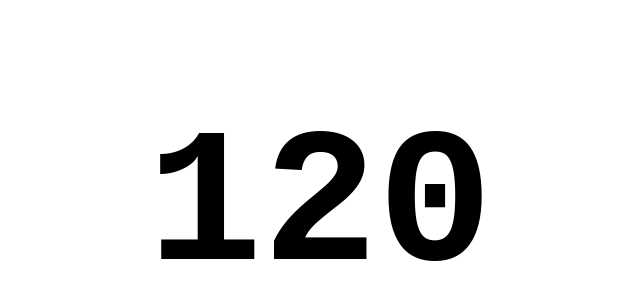
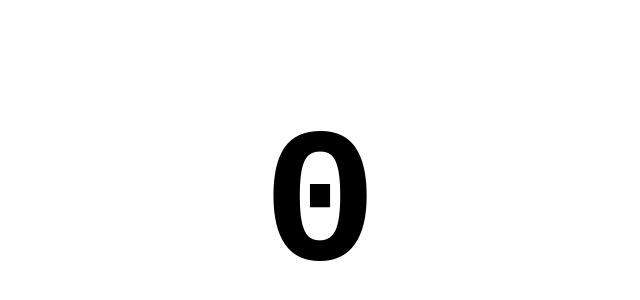
Before and after one commit to jeffjose/arr-demo, a SvelteKit app: page / in a window 1280 px wide. Shown: the part 192-492 px from the top of the page, without its empty margins (320-960 px from the left). Built offline with nearby package versions, Linux system fonts and the light colour scheme.

Commit message:
animation

```diff
--- a/src/routes/+layout.svelte
+++ b/src/routes/+layout.svelte
@@ -1,25 +1,39 @@
 <script lang="ts">
 	import '../app.css';
 	import { onMount } from 'svelte';
+	import { writable } from 'svelte/store';
 
 	let { children } = $props();
 
-	let fps = 120;
+	const fps = writable(120);
 	let fpsElement: HTMLElement;
 
 	onMount(() => {
+		console.log('Animation started');
 		const duration = 2000; // 2 seconds
 		const startTime = performance.now();
 		const totalSteps = 120; // We want to show all numbers from 120 to 0
 		const stepDuration = duration / totalSteps;
+		console.log('Step duration:', stepDuration, 'ms');
 
 		function animate(currentTime: number) {
 			const elapsed = currentTime - startTime;
 			const currentStep = Math.floor(elapsed / stepDuration);
 
 			if (currentStep <= totalSteps) {
-				fps = 120 - currentStep;
+				fps.set(120 - currentStep);
+				console.log(
+					'Current FPS:',
+					120 - currentStep,
+					'Step:',
+					currentStep,
+					'Elapsed:',
+					elapsed.toFixed(2),
+					'ms'
+				);
 				requestAnimationFrame(animate);
+			} else {
+				console.log('Animation completed');
 			}
 		}
 
@@ -28,7 +42,7 @@
 </script>
 
 <div class="fps-counter" bind:this={fpsElement}>
-	{fps}
+	{$fps}
 </div>
 
 {@render children()}
```
